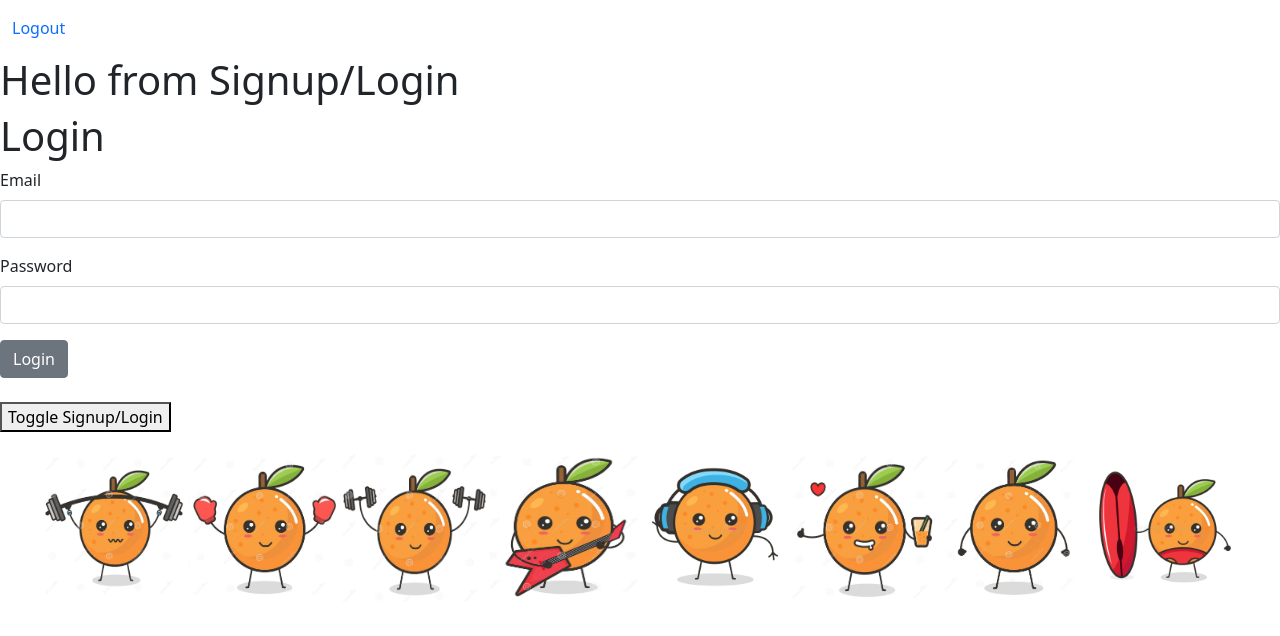
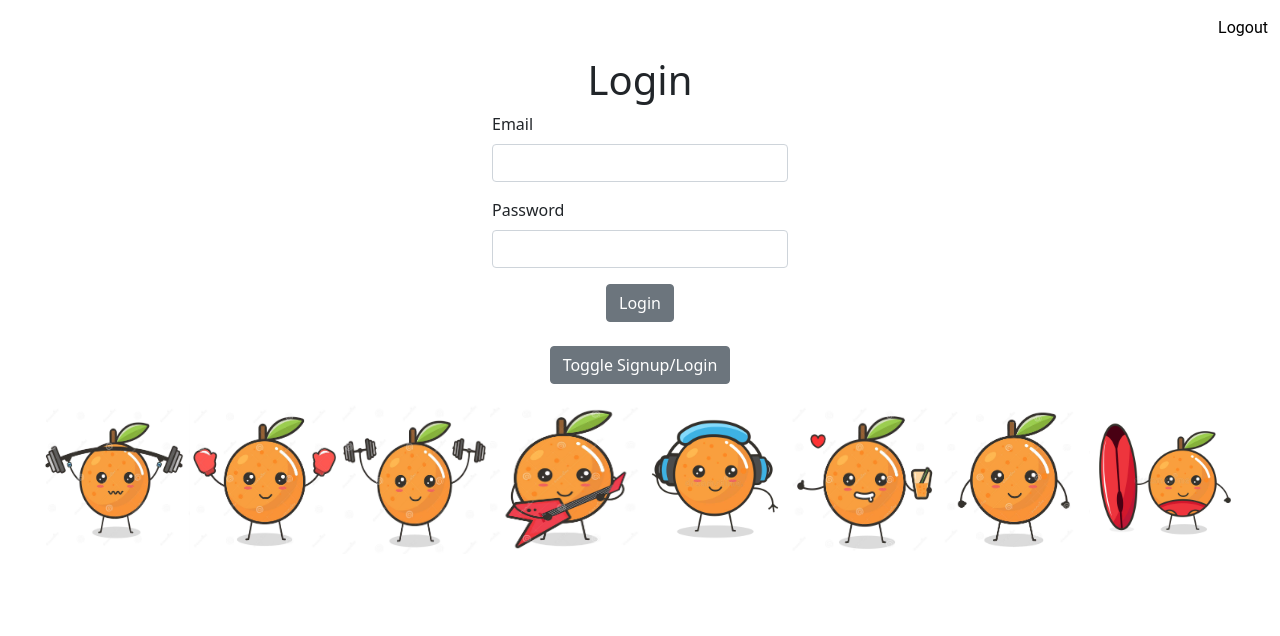
Before and after one commit to TaniaOlivas/i8that-client, a React (Create React App) app: page / in a window 1280 px wide. Shown: the top 636 px of the page. Built offline with nearby package versions, Linux system fonts and the light colour scheme.

Commit message:
Added styling to Signin and Login

```diff
--- a/src/App.css
+++ b/src/App.css
@@ -53,3 +53,8 @@ body {
   width: 150px;
   border-radius: 5;
 }
+
+.nav-link{
+    font-family: 'Roboto', sans-serif;
+    color: black !important;
+  }
--- a/src/components/Navbar.jsx
+++ b/src/components/Navbar.jsx
@@ -17,7 +17,7 @@ const Header = (props) => {
     <div>
       <header>
         <Navbar color="faded" className="header">
-          <Nav navbar>
+          <Nav navbar className='ms-auto'>
             <NavItem>
               <NavLink onClick={props.clearToken}>Logout</NavLink>
             </NavItem>
--- a/src/components/auth/Auth.jsx
+++ b/src/components/auth/Auth.jsx
@@ -1,6 +1,7 @@
 import React, { useState } from 'react';
 import Login from './Login';
 import Signup from './Signup';
+import {Button} from 'reactstrap';
 
 const Auth = (props) => {
   const [isLoginVisible, setisLoginVisible] = useState(true);
@@ -11,7 +12,6 @@ const Auth = (props) => {
 
   return (
     <div>
-      <h1>Hello from Signup/Login</h1>
       {isLoginVisible === true ? (
         <Login
           updateLocalStorage={props.updateLocalStorage}
@@ -26,7 +26,9 @@ const Auth = (props) => {
         />
       )}
       <br />
-      <button onClick={handleToggle}>Toggle Signup/Login</button>
+      <div style={{textAlign: 'center'}}>
+      <Button onClick={handleToggle}>Toggle Signup/Login</Button>
+      </div>
     </div>
   );
 };
--- a/src/components/auth/Login.jsx
+++ b/src/components/auth/Login.jsx
@@ -1,5 +1,5 @@
 import React, { useState } from 'react';
-import {Form, FormGroup, Label, Input, Button} from 'reactstrap';
+import {Form, FormGroup, Label, Input, Button, Container} from 'reactstrap';
 
 const Login = (props) => {
     const [email, setEmail] = useState('');
@@ -22,7 +22,8 @@ const Login = (props) => {
 
     return (
         <div>
-            <h1>Login</h1>
+            <Container style={{width: '25%'}}>
+            <h1 style={{textAlign: 'center'}}>Login</h1>
             <Form onSubmit={handleSubmit}>
                 <FormGroup>
                     <Label htmlFor='email'>Email</Label>
@@ -34,8 +35,11 @@ const Login = (props) => {
                     <Input onChange={(e) => setPassword(e.target.value)}
                     name='password' type='password' value={password} />
                 </FormGroup>
+                <div style={{textAlign: 'center'}}>
                 <Button type='submit'>Login</Button>
+                </div>
             </Form>
+            </Container>
         </div>
     );
 }
--- a/src/components/auth/Signup.jsx
+++ b/src/components/auth/Signup.jsx
@@ -1,5 +1,5 @@
 import React, { useState } from 'react';
-import { Form, FormGroup, Label, Input, Button } from 'reactstrap';
+import { Form, FormGroup, Label, Input, Button, Container } from 'reactstrap';
 
 const Signup = (props) => {
   const [name, setName] = useState('');
@@ -30,7 +30,8 @@ const Signup = (props) => {
 
   return (
     <div>
-      <h1>Sign Up</h1>
+      <Container style={{width: '25%'}}>
+      <h1 style={{textAlign: 'center'}}>Sign Up</h1>
       <Form onSubmit={handleSubmit}>
         <FormGroup>
           <Label htmlFor="name">Name</Label>
@@ -70,8 +71,11 @@ const Signup = (props) => {
             minLength="5"
           />
         </FormGroup>
+        <div style={{textAlign: 'center'}}>
         <Button type="submit">Sign Up</Button>
+        </div>
       </Form>
+      </Container>
     </div>
   );
 };
```
